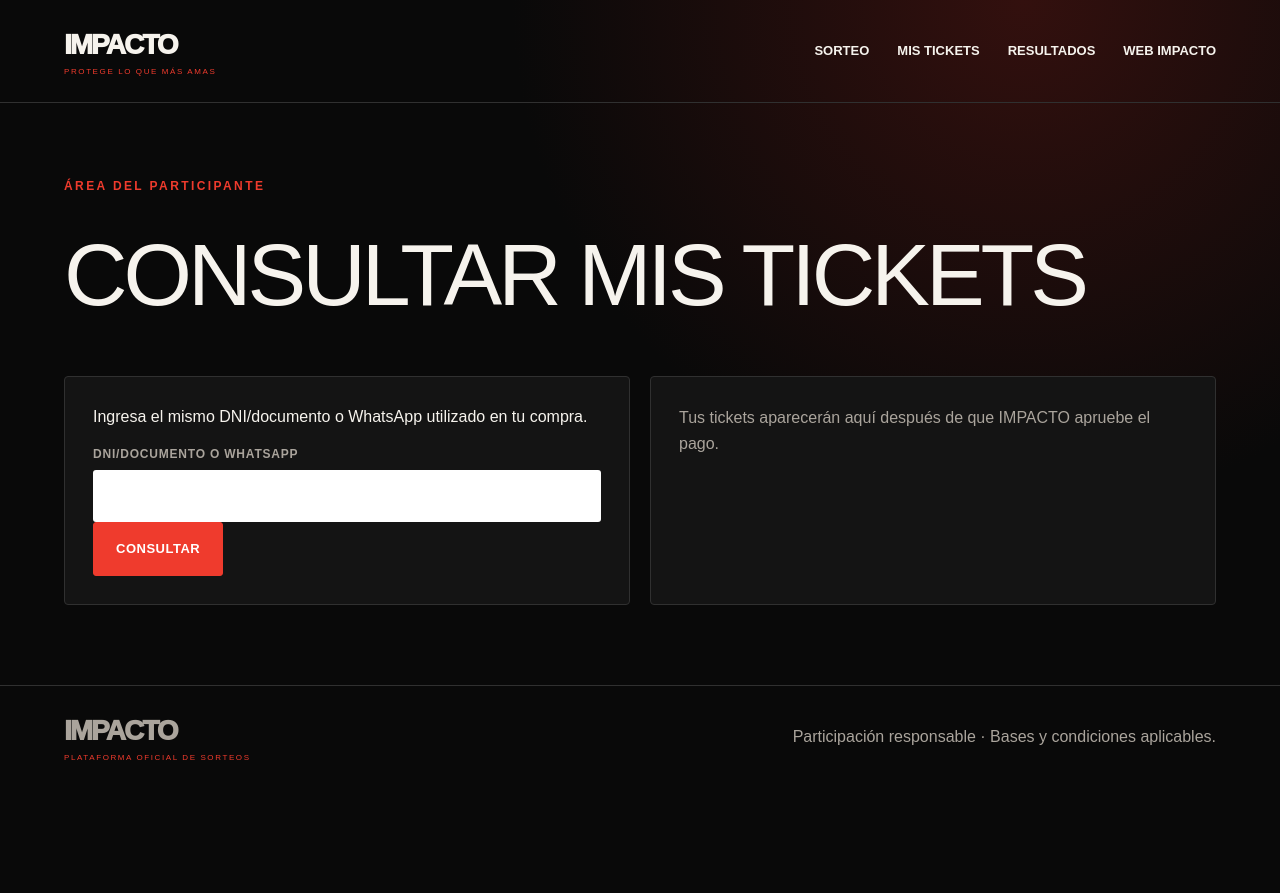
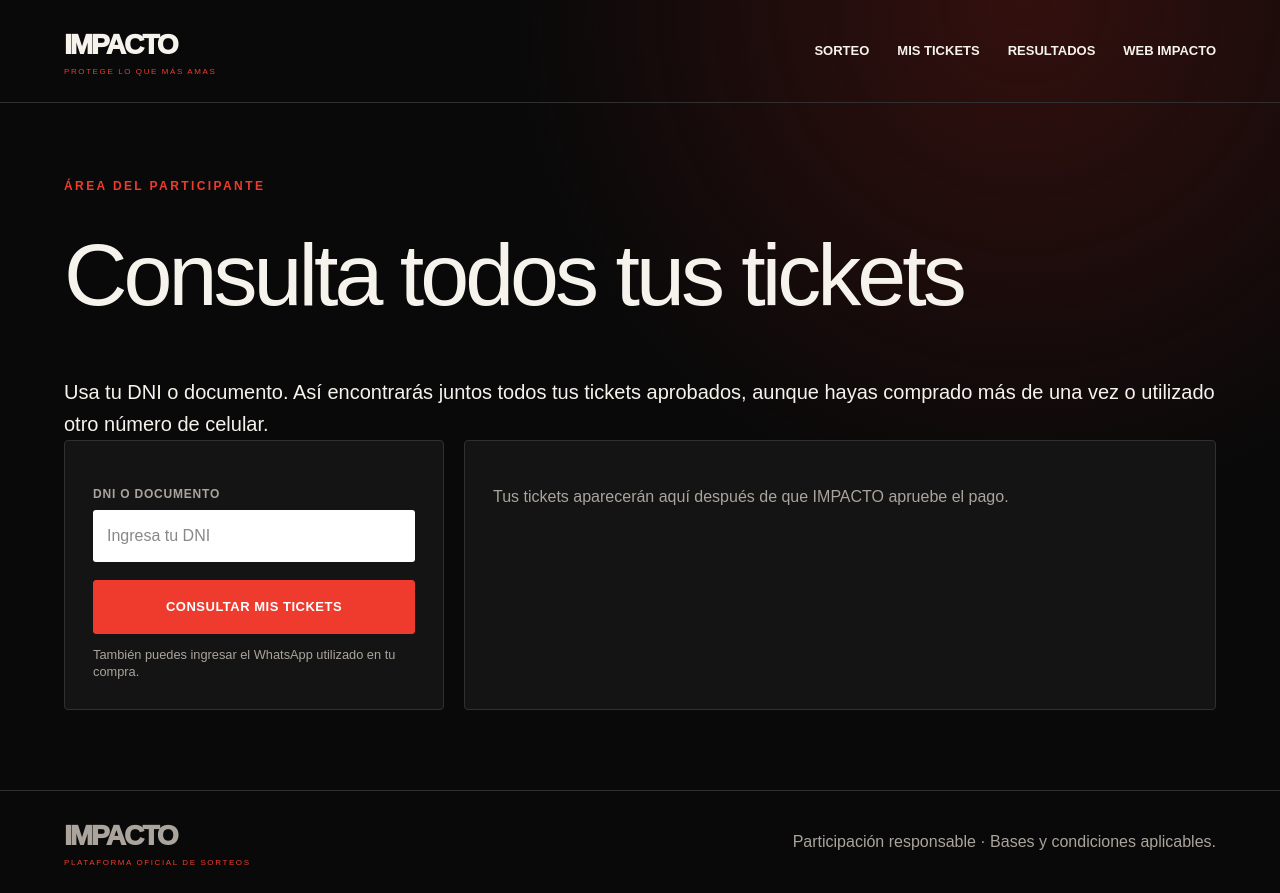
Before and after one commit to aircristobalbuzon-maker/impacto-sorteos, a Next.js app: page /mis-tickets in a window 1280 px wide. Before the commit the page ends 800 px from the top, so only its background shows below. Built offline with nearby package versions, Linux system fonts and the light colour scheme.

Commit message:
improve raffle flow: app/mis-tickets/page.tsx

```diff
--- a/app/mis-tickets/page.tsx
+++ b/app/mis-tickets/page.tsx
@@ -1,4 +1,5 @@
 'use client'
+
 import { useState } from 'react'
 import { ticketNumber } from '@/lib/format'
 import { ticketStatusLabel } from '@/lib/status-labels'
@@ -10,11 +11,41 @@
   const [rows, setRows] = useState<Ticket[]>([])
   const [message, setMessage] = useState('')
   const [busy, setBusy] = useState(false)
+
   async function search(event: React.FormEvent) {
-    event.preventDefault(); setBusy(true)
-    const response = await fetch(`/api/public/tickets?q=${encodeURIComponent(query)}`)
-    const output = await response.json(); setBusy(false)
-    setRows(output.tickets || []); setMessage(output.message || '')
+    event.preventDefault()
+    setBusy(true)
+    setMessage('')
+    try {
+      const response = await fetch(`/api/public/tickets?q=${encodeURIComponent(query)}`)
+      const output = await response.json()
+      setRows(output.tickets || [])
+      setMessage(output.message || '')
+    } catch {
+      setRows([])
+      setMessage('No pudimos realizar la consulta. Inténtalo nuevamente.')
+    } finally {
+      setBusy(false)
+    }
   }
-  return <main className="page"><span className="eyebrow">ÁREA DEL PARTICIPANTE</span><h1>CONSULTAR MIS TICKETS</h1><div className="grid"><form className="card col6" onSubmit={search}><p>Ingresa el mismo DNI/documento o WhatsApp utilizado en tu compra.</p><label>DNI/documento o WhatsApp</label><input value={query} onChange={event => setQuery(event.target.value)} required/><button disabled={busy}>{busy ? 'CONSULTANDO...' : 'CONSULTAR'}</button></form><section className="card col6">{rows.map(ticket => <div key={ticket.id} className="ticket"><b>{ticketNumber(ticket.number)}</b><br/><small>{ticket.raffles?.name}</small><br/><span>{ticketStatusLabel(ticket.status)}</span></div>)}{!rows.length && <p className="muted">{message || 'Tus tickets aparecerán aquí después de que IMPACTO apruebe el pago.'}</p>}</section></div></main>
+
+  return <main className="page ticket-lookup-page">
+    <span className="eyebrow">ÁREA DEL PARTICIPANTE</span>
+    <h1>Consulta todos tus tickets</h1>
+    <p className="lead">Usa tu DNI o documento. Así encontrarás juntos todos tus tickets aprobados, aunque hayas comprado más de una vez o utilizado otro número de celular.</p>
+    <div className="lookup-layout">
+      <form className="card lookup-form" onSubmit={search}>
+        <label htmlFor="ticket-query">DNI o documento</label>
+        <input id="ticket-query" value={query} onChange={event => setQuery(event.target.value)} placeholder="Ingresa tu DNI" inputMode="numeric" autoComplete="off" required />
+        <button disabled={busy}>{busy ? 'BUSCANDO TICKETS...' : 'CONSULTAR MIS TICKETS'}</button>
+        <small>También puedes ingresar el WhatsApp utilizado en tu compra.</small>
+      </form>
+      <section className="card ticket-results" aria-live="polite">
+        {rows.length > 0 && <div className="ticket-summary"><strong>{rows.length}</strong><span>ticket{rows.length === 1 ? '' : 's'} encontrado{rows.length === 1 ? '' : 's'}</span></div>}
+        <div className="ticket-list">{rows.map(ticket => <article key={ticket.id} className="ticket"><small>{ticket.raffles?.name}</small><b>{ticketNumber(ticket.number)}</b><span>{ticketStatusLabel(ticket.status)}</span></article>)}</div>
+        {!rows.length && <p className="muted">{message || 'Tus tickets aparecerán aquí después de que IMPACTO apruebe el pago.'}</p>}
+        {rows.length > 0 && message && <p className="success-text">{message}</p>}
+      </section>
+    </div>
+  </main>
 }
```
